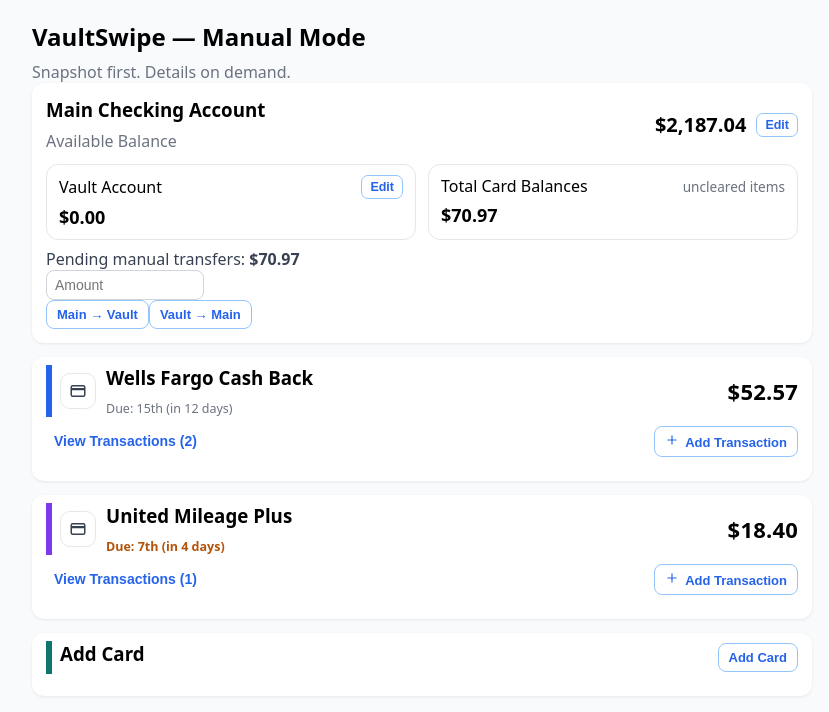
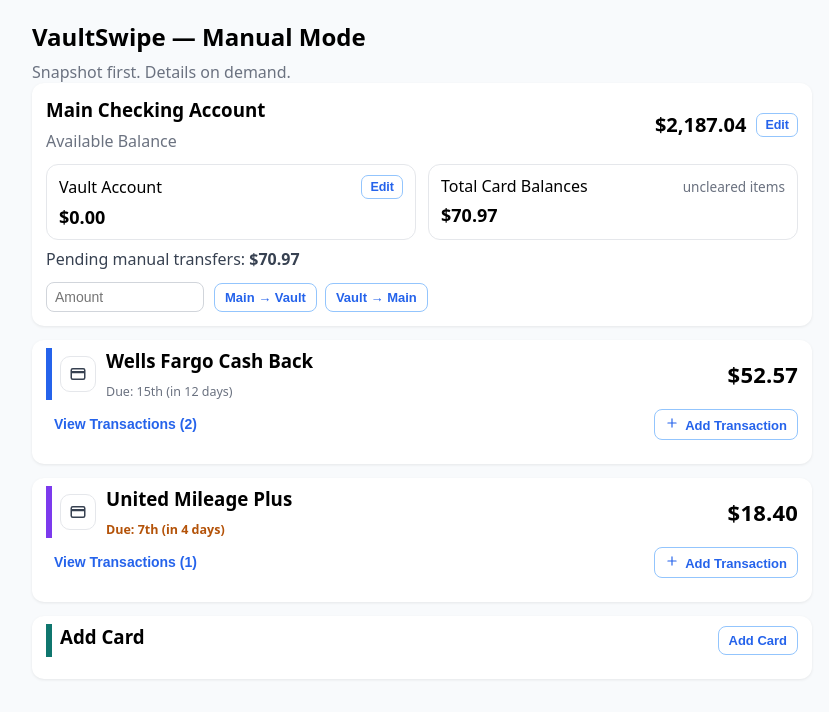
Before and after one commit to andrewewickes-ui/credit-card-mvp, a React (Create React App) app: page / in a window 1280 px wide. Shown: the top 712 px of the page, without its empty margins (218-1047 px from the left). Built offline with nearby package versions, Linux system fonts and the light colour scheme.

Commit message:
Update styles.css

```diff
--- a/src/styles.css
+++ b/src/styles.css
@@ -64,7 +64,7 @@
 .input-sm { width: 140px; padding: 6px 8px; font-size: 14px; }
 .amt-inline { font-weight: 800; font-size: 20px; }
 
-/* ===== Two-column snapshot under Main Checking ===== */
+/* ===== Two-column snapshot ===== */
 .two-col {
   display: grid;
   grid-template-columns: 1fr 1fr;
@@ -88,6 +88,13 @@
   margin-top: 8px; color: #374151;
 }
 
+/* ===== Quick transfer bar ===== */
+.transfer-bar {
+  display: flex; align-items: center; gap: 10px;
+  margin-top: 12px;
+}
+.transfer-buttons { display: flex; gap: 8px; }
+
 /* ===== Card headers / aligned amount column ===== */
 .row-header {
   display: flex; align-items: center; padding-left: 8px;
@@ -110,7 +117,7 @@
 }
 .icon-btn:hover { background: #f9fafb; }
 
-/* Controls row under header: left + right alignment */
+/* Controls row under header */
 .controls-row {
   display: flex; align-items: center; justify-content: space-between;
   margin: 4px 0 10px;
```
